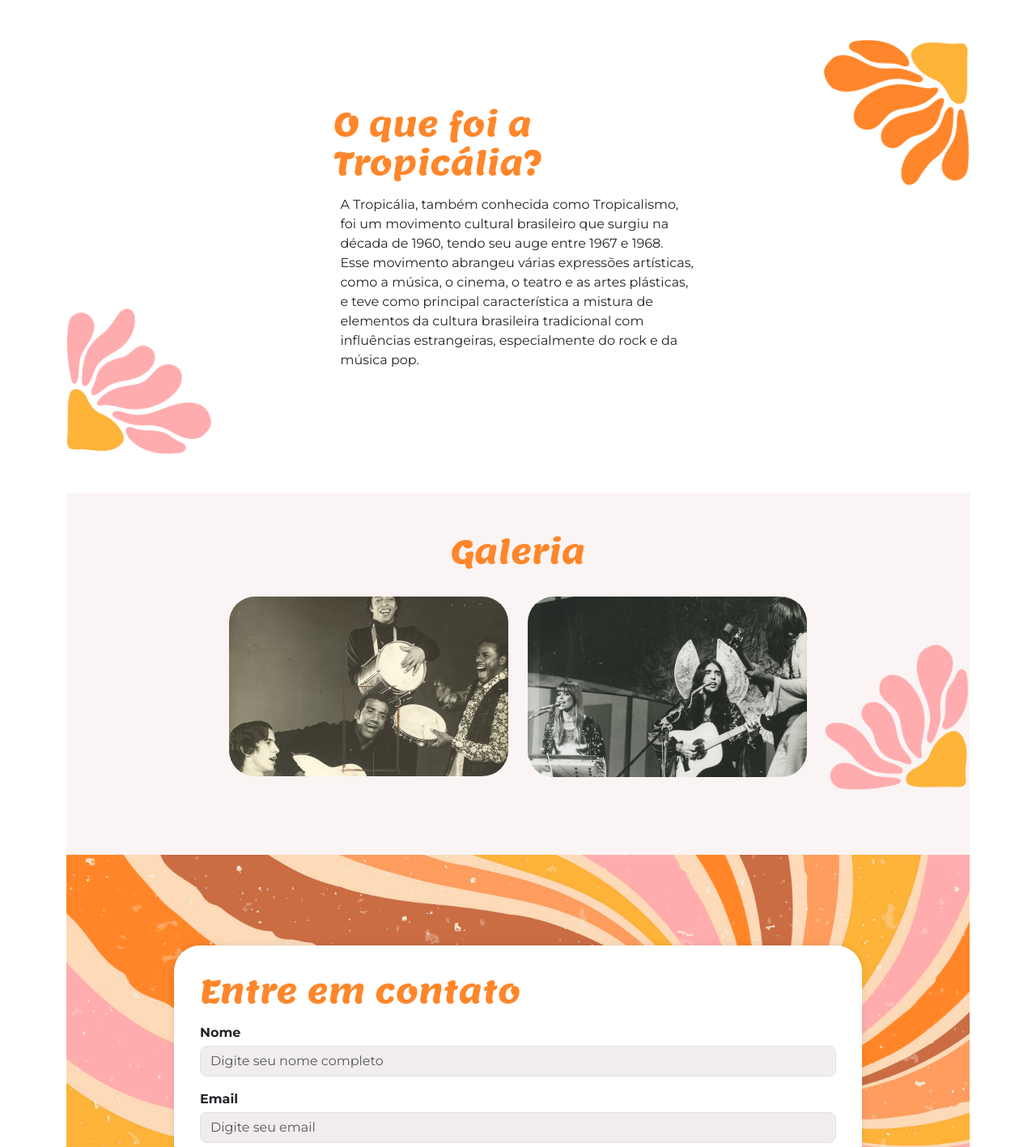
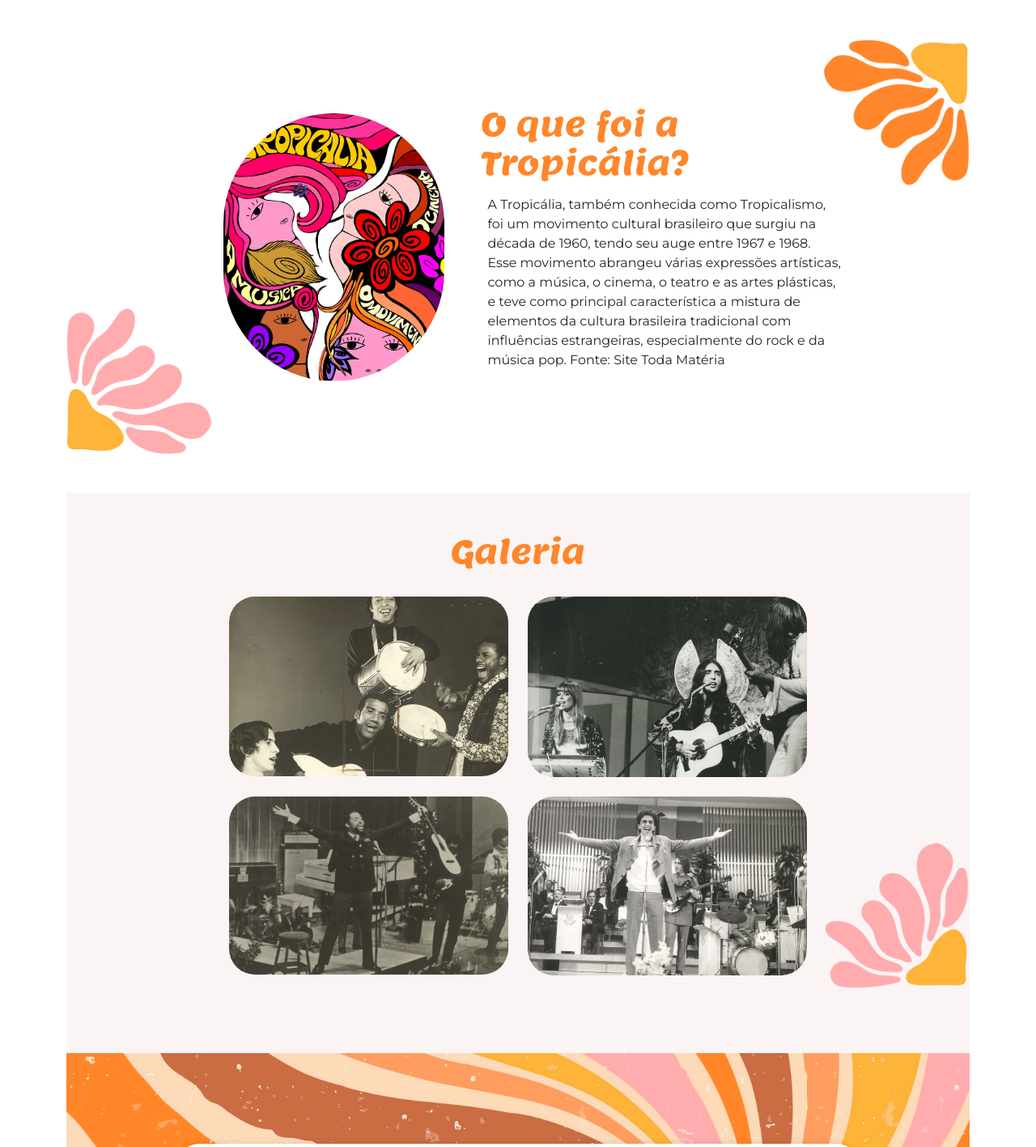
Before and after one commit to theododabi/tropicalia_3-B, a plain HTML site: page site-acessivel-projeto-inicial/index.html in a window 1280 px wide. Shown: the part 960-2377 px from the top of the page at 81% size. Drawn offline with nearby package versions, Linux system fonts and the light colour scheme.

Commit message:
Add files via upload

```diff
--- a/site-acessivel-projeto-inicial/index.html
+++ b/site-acessivel-projeto-inicial/index.html
@@ -38,26 +38,31 @@
                         class="btn btn-primary btn-lg botao-inicio fw-semibold">Quero
                         conhecer!</a>
                 </div>
-
+                    <img src="img/lossy-page1-640px-Os_Mutantes.tif (1).png"
+                    alt="A imagem apresenta o grupo musical Os Mutantes. São três pessoas cantando em dois microfones"
+                    title="Os Mutantes - CC0 Domínio Público / Acervo Arquivo Nacional" class="img-fluid img-inicio">
             </div>
         </section>
 
         <section id="tropicalia" class="my-5 pt-6 secao-tropicalia">
-            <div class="container d-flex align-items-center ">
+            <div class="container d-flex align-items-center">
+                    <div class="col-4 d-flex justify-content-center">
+                            <img src="img/image (1).png" class="rounded-pill" alt="" width="273" height="331" loading="lazy">
+                    </div>
                     <div class="col-5">
                             <h2>O que foi a Tropicália?</h2>
                             <p class="p-2">A Tropicália, também conhecida como Tropicalismo, foi um movimento cultural
                                     brasileiro que surgiu na década de 1960, tendo seu auge entre 1967 e 1968. Esse movimento
                                     abrangeu várias expressões artísticas, como a música, o cinema, o teatro e as artes plásticas, e
                                     teve como principal característica a mistura de elementos da cultura brasileira tradicional com
-                        influências estrangeiras, especialmente do rock e da música pop.</p>
+                                    influências estrangeiras, especialmente do rock e da música pop. Fonte: Site Toda Matéria</p>
                     </div>
             </div>
     </section>
 
     <section id="galeria">
             <h2 class="text-center pt-5">Galeria</h2>
-            <div class="container p-3 mt-3 fundo-galeria ">
+            <div class="container p-3 mt-3 fundo-galeria">
 
                     <div class="row justify-content-md-center">
                             <div class="col-md-4">
@@ -69,8 +74,20 @@
                                             loading="lazy">
                             </div>
                     </div>
+                    <div class="row mt-4 justify-content-md-center">
+                            <div class="col-md-4">
+                                    <img src="img/lossy-page1-640px-Gilberto_Gil_nos_anos_1960.tif.jpg" class="img-fluid rounded-5" loading="lazy">
+                            </div>
+                            <div class="col-md-4">
+                                    <img src="img/lossy-page1-640px-Caetano_Veloso_no_III_Festival_da_Música_Popular.tif.jpg"
+                                            class="img-fluid rounded-5" loading="lazy">
+                            </div>
+                    </div>
              </div>
     </section>
+
+
+
 
         <section id="contato">
             <div class="container p-5 d-flex justify-content-center">
```
Lines whose indentation alone changed are shown as unchanged.
